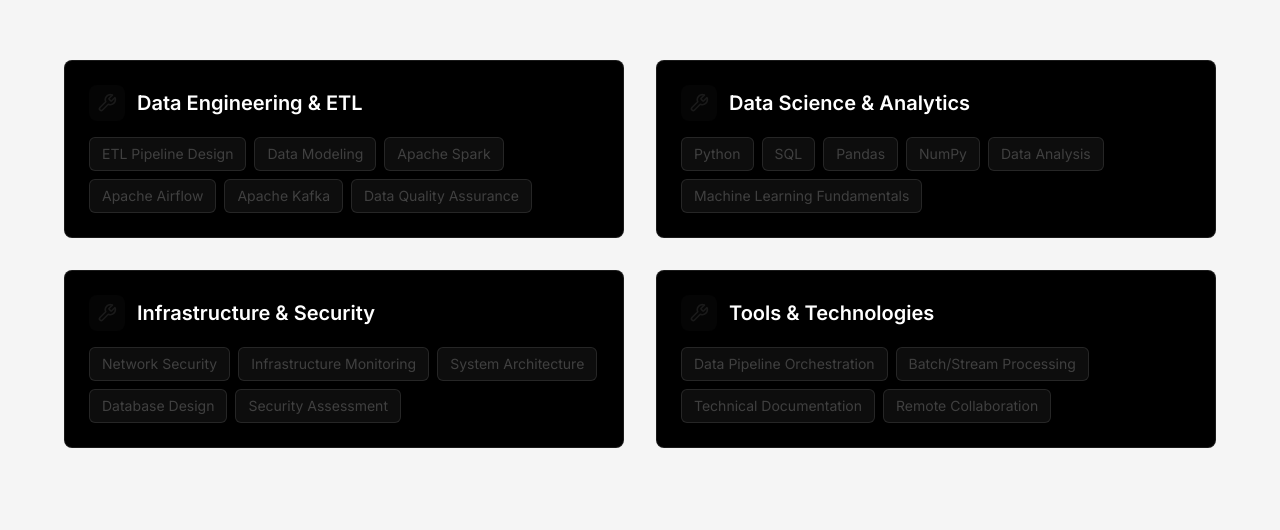
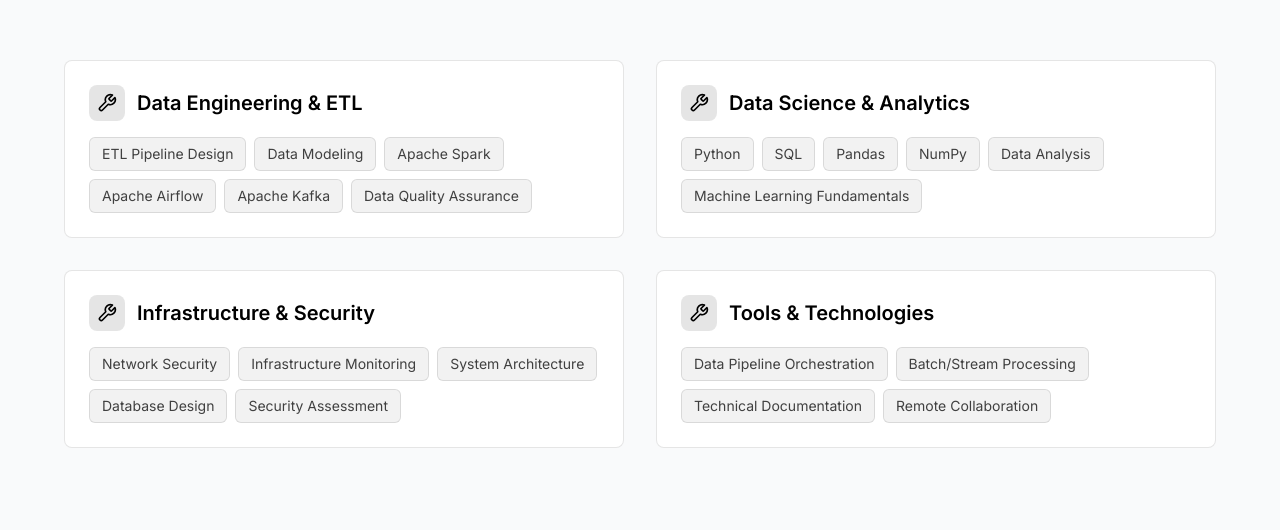
Before and after one commit to puoch1of1/PORTFOLIO-, a React (Vite) app: page / in a window 1280 px wide. Shown: the part 3770-4300 px from the top of the page. Built offline with nearby package versions, Linux system fonts and the light colour scheme.

Commit message:
Update Skills section styles for improved color scheme and readability

```diff
--- a/src/sections/Skills.tsx
+++ b/src/sections/Skills.tsx
@@ -26,7 +26,7 @@
 
 export default function Skills() {
   return (
-    <section id="skills" className="py-16 sm:py-20 md:py-24 px-4 sm:px-6 lg:px-8 bg-primary-charcoal">
+    <section id="skills" className="py-16 sm:py-20 md:py-24 px-4 sm:px-6 lg:px-8 bg-gray-50">
       <div className="max-w-6xl mx-auto">
         <motion.h2
           initial={{ opacity: 0, y: 20 }}
@@ -50,19 +50,19 @@
               <motion.div
                 key={category}
                 variants={itemVariants}
-                className="bg-primary-dark border border-white/10 rounded-lg p-4 sm:p-6 hover:border-accent-blue/50 transition-all duration-300"
+                className="bg-white border border-black/10 rounded-lg p-4 sm:p-6 hover:border-black/30 transition-all duration-300"
               >
                 <div className="flex items-center gap-3 mb-3 sm:mb-4">
-                  <div className="p-2 bg-accent-blue/20 rounded-lg flex-shrink-0">
-                    <Icon className="text-accent-blue" size={20} />
+                  <div className="p-2 bg-black/10 rounded-lg flex-shrink-0">
+                    <Icon className="text-black" size={20} />
                   </div>
-                  <h3 className="text-lg sm:text-xl font-semibold text-white break-words">{category}</h3>
+                  <h3 className="text-lg sm:text-xl font-semibold text-black break-words">{category}</h3>
                 </div>
                 <div className="flex flex-wrap gap-2">
                   {skillList.map((skill) => (
                     <span
                       key={skill}
-                      className="px-2 sm:px-3 py-1 sm:py-1.5 bg-white/5 border border-white/10 rounded-md text-xs sm:text-sm text-secondary-gray hover:border-accent-emerald/50 hover:text-accent-emerald transition-colors break-words"
+                      className="px-2 sm:px-3 py-1 sm:py-1.5 bg-black/5 border border-black/10 rounded-md text-xs sm:text-sm text-secondary-gray hover:border-gray-700/50 hover:text-gray-700 transition-colors break-words"
                     >
                       {skill}
                     </span>
```
